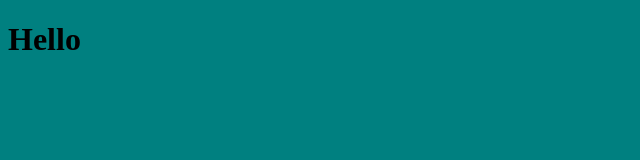
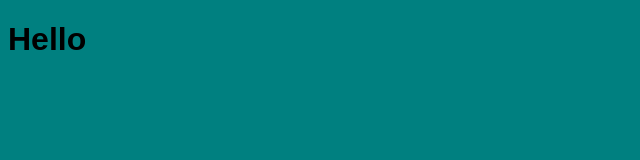
Before and after one commit to Eran2001/react-course, a React (Vite) app: page / in a window 1280 px wide. Shown: the top 160 px of the page, without its empty margins (0-640 px from the left). Built offline with nearby package versions, Linux system fonts and the light colour scheme.

Commit message:
add font family

```diff
--- a/src/index.css
+++ b/src/index.css
@@ -1,3 +1,4 @@
 body {
   background-color: teal;
+  font-family: "Poppins", sans-serif;
 }/*# sourceMappingURL=index.css.map */
--- a/src/index.scss
+++ b/src/index.scss
@@ -1,5 +1,7 @@
 $color: teal;
+$font: "Poppins", sans-serif;
 
 body {
   background-color: $color;
+  font-family: $font;
 }
```
Also changed, not shown: 1 other file (tests, documents, lock files or other folders).
